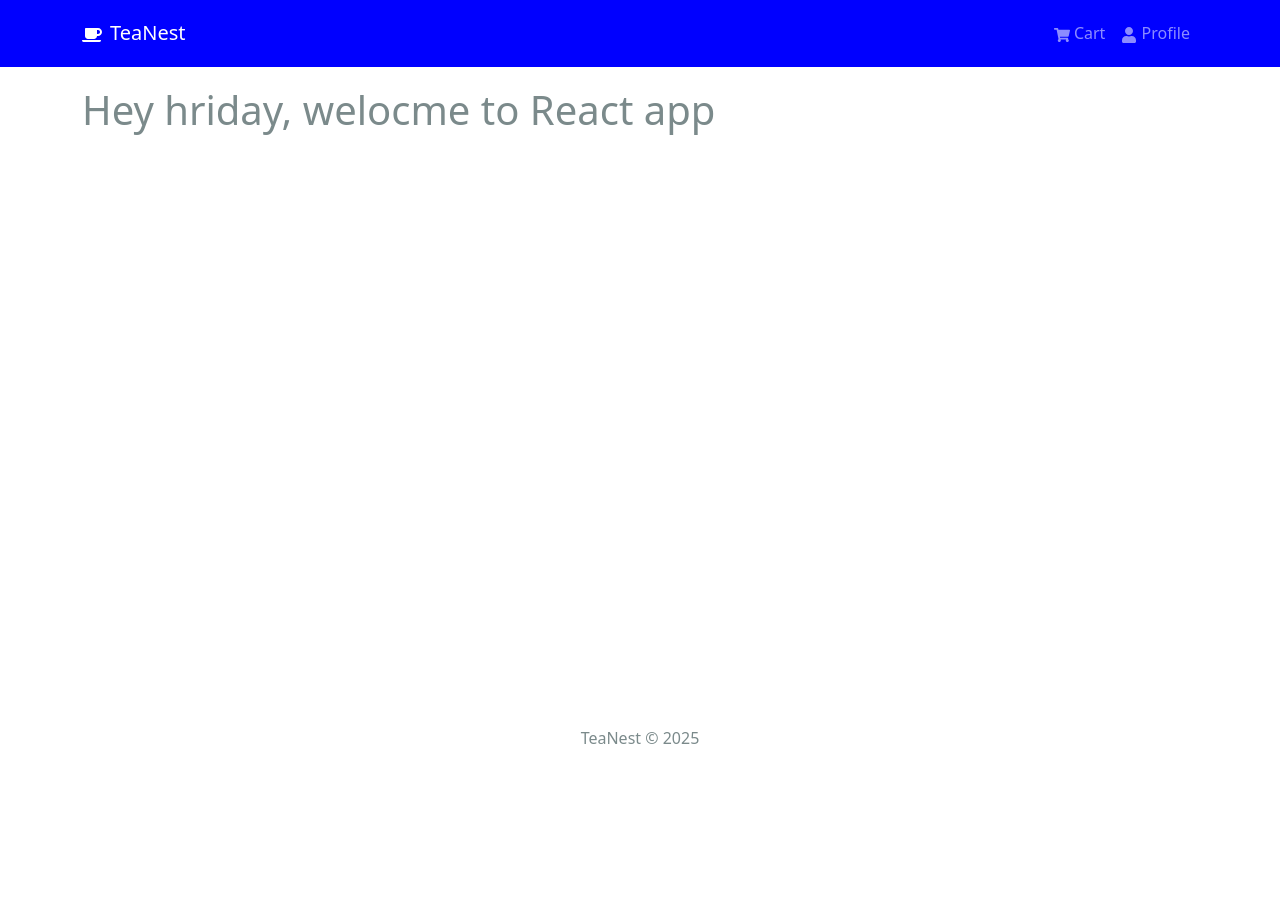
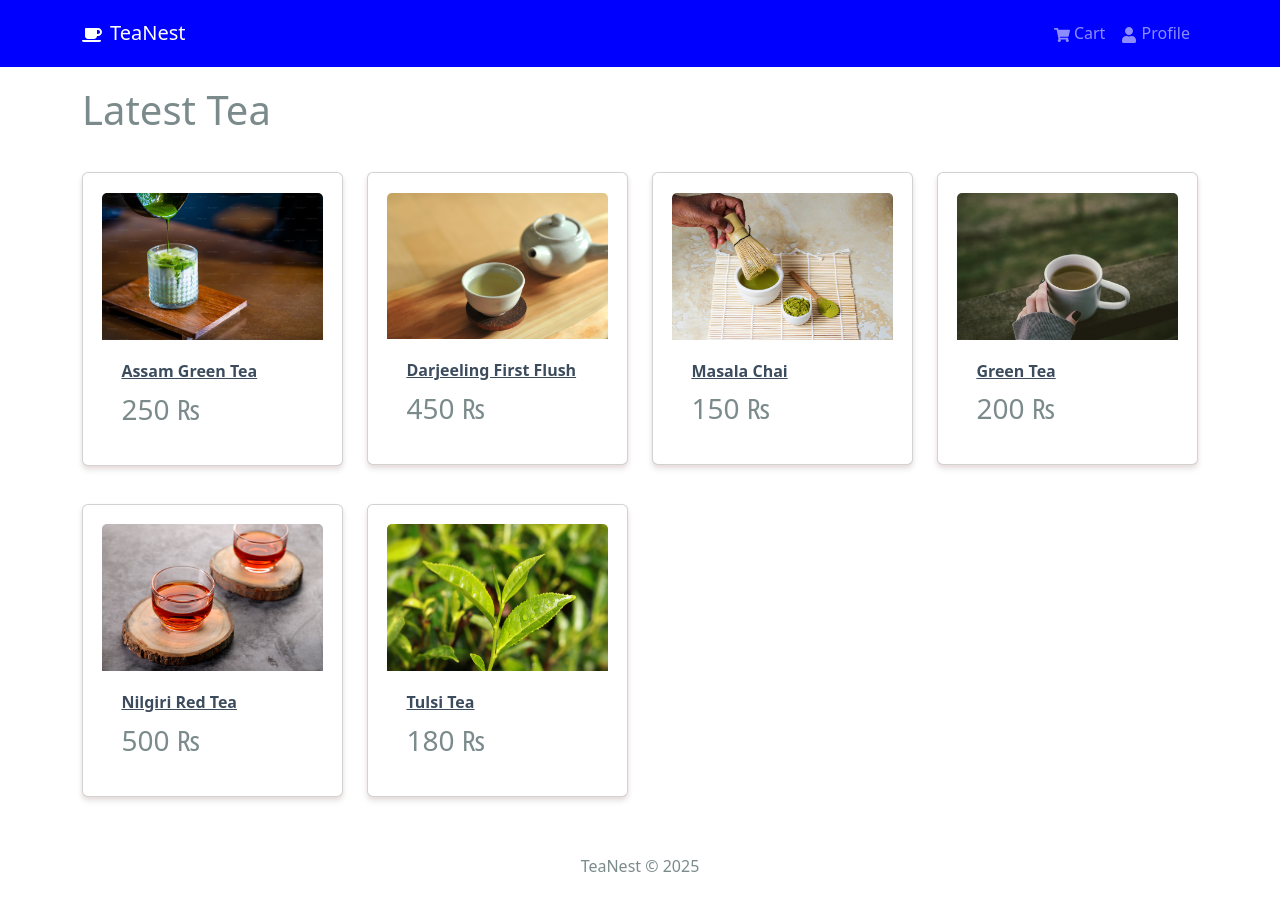
Before and after one commit to hriday123-bot/TeaBloom, a React (Create React App) app in the folder frontend/: page / in a window 1280 px wide. Shown: the top 910 px of the page. Before the commit the page ends 800 px from the top, so only its background shows below. Built offline with nearby package versions, Linux system fonts and the light colour scheme.

Commit message:
Home screen has been added

```diff
--- a/frontend/src/App.js
+++ b/frontend/src/App.js
@@ -1,6 +1,7 @@
 import { Container } from "react-bootstrap";
 import Header from "./components/Header";
 import Footer from "./components/Footer";
+import HomeScreen from "./screens/HomeScreen";
 
 const App=()=>{
   return (
@@ -8,7 +9,7 @@ const App=()=>{
       <Header />
       <main className="py-3">
         <Container>
-            <h1>Hey hriday, welocme to React app</h1>
+           <HomeScreen/>
         </Container>
       </main>
       <Footer />
--- /dev/null
+++ b/frontend/src/components/Data.js
@@ -0,0 +1,26 @@
+import React from 'react'
+import { Card } from 'react-bootstrap'
+
+
+const Data = ({data}) => {
+  return (
+    <Card className="my-3 p-3 rounded">
+        <a href={`/data/${data._id}`}>
+           <Card.Img src={data.image} variant='top' />
+        </a>
+
+        <Card.Body>
+            <a href={`/data/${data._id}`}>
+               <Card.Title as="div">
+                   <strong>{data.name}</strong>
+               </Card.Title>
+            </a>
+            <Card.Text as='h3'>
+                {data.price} ₨
+            </Card.Text>
+        </Card.Body>
+    </Card>
+  )
+}
+
+export default Data;
--- /dev/null
+++ b/frontend/src/screens/HomeScreen.js
@@ -0,0 +1,23 @@
+import React from 'react'
+import {Row,Col} from 'react-bootstrap'
+import data from '../data'
+import Data from '../components/Data'
+
+
+const HomeScreen = () => {
+  return (
+    <>
+        <h1>Latest Tea</h1>
+        <Row >
+            {data.map((data)=>(
+                <Col key={data._id} sm={12} md={6} lg={4} xl={3}>
+                    <Data data={data} />
+                </Col>
+            )
+            )}
+        </Row>
+    </>
+  )
+}
+
+export default HomeScreen;
```
